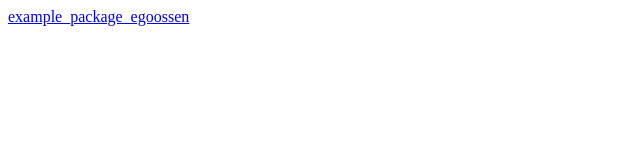
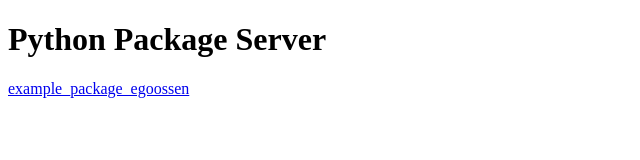
Before and after one commit to egoossen/python-package-server, a plain HTML site: page index.html in a window 1280 px wide. Shown: the whole page, without its empty margins (0-640 px from the left). Drawn offline with Linux system fonts and the light colour scheme.

Commit message:
Adds title to server index.

```diff
--- a/index.html
+++ b/index.html
@@ -1,6 +1,7 @@
 <!DOCTYPE html>
 <html>
     <body>
+        <h1>Python Package Server</h1>
         <a href="example-package-egoossen/">example_package_egoossen</a>
     </body>
 </html>
```
